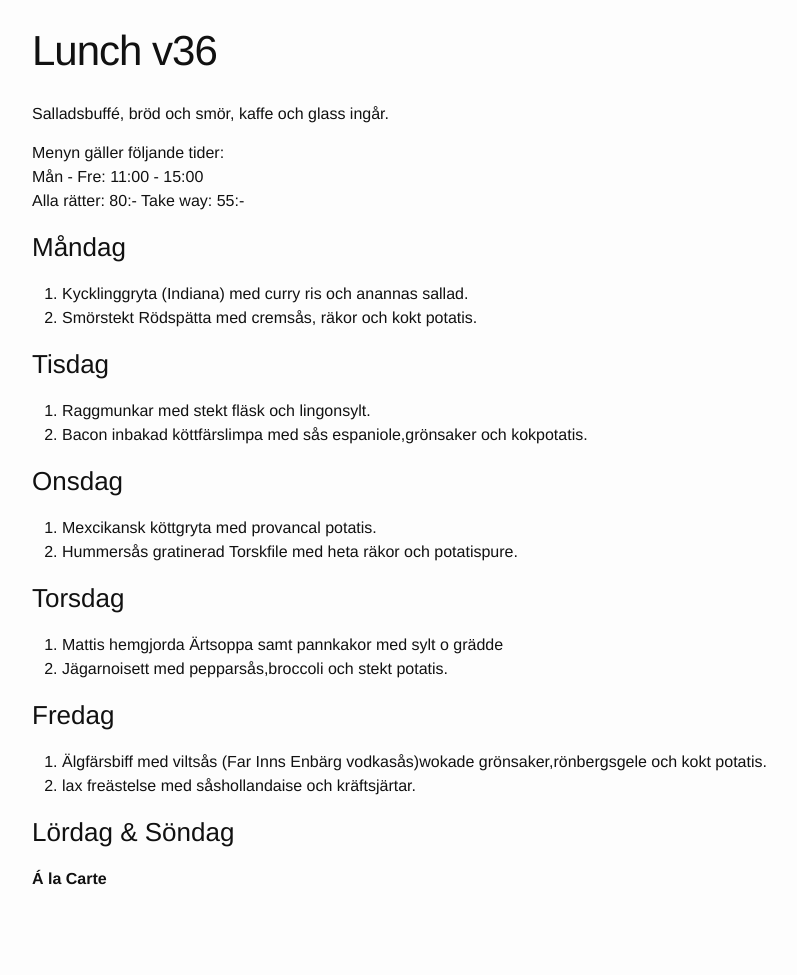
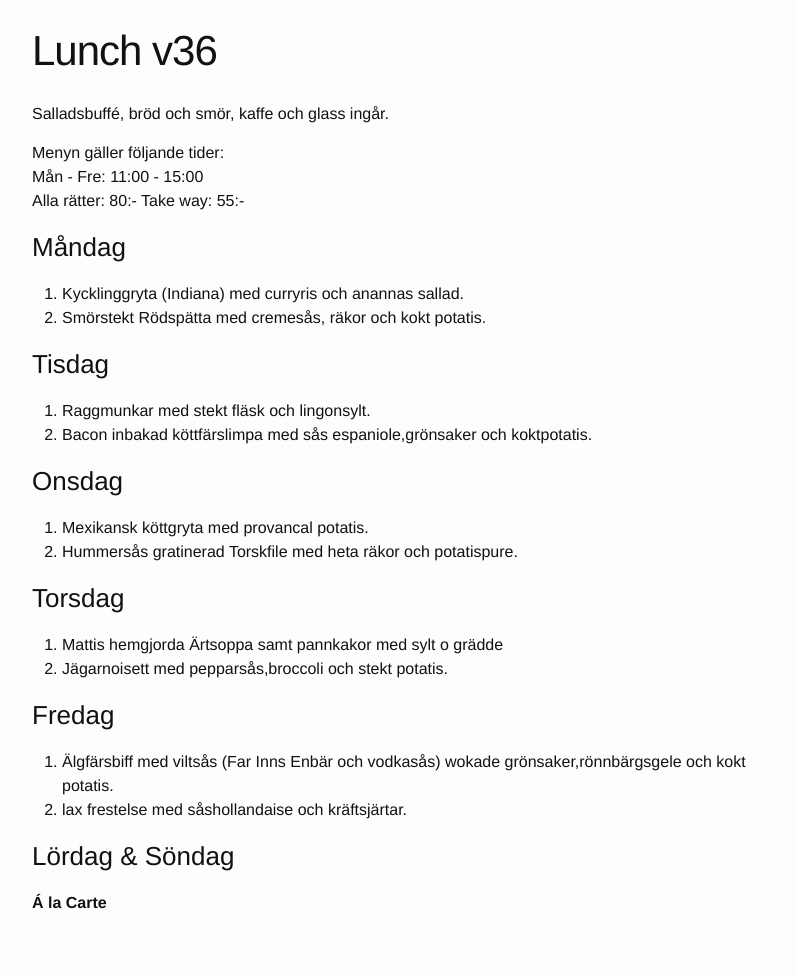
Before and after one commit to FarInn62/farinn62.github.io, a Jekyll site: the page built from lunch.md, in a window 1280 px wide. Shown: the whole page, without its empty margins (238-1035 px from the left). Built offline with Jekyll 4.4.1, drawn with Linux system fonts in a browser that asks for light colours; before the commit the page ends 951 px from its top, so only the background shows below that.

Commit message:
Updated lunch.md

```diff
--- a/lunch.md
+++ b/lunch.md
@@ -4,6 +4,7 @@ title: Lunch v36
 permalink: /lunch/
 published: true
 ---
+
 
 
 
@@ -22,17 +23,17 @@ Alla rätter: 80:- Take way: 55:-
 
 ### Måndag
 
-1. Kycklinggryta (Indiana) med curry ris och anannas sallad.
-2. Smörstekt Rödspätta med cremsås, räkor och kokt potatis.
+1. Kycklinggryta (Indiana) med curryris och anannas sallad.
+2. Smörstekt Rödspätta med cremesås, räkor och kokt potatis.
 
 ### Tisdag
 
 1. Raggmunkar med stekt fläsk och lingonsylt.
-2. Bacon inbakad köttfärslimpa med sås espaniole,grönsaker och kokpotatis.
+2. Bacon inbakad köttfärslimpa med sås espaniole,grönsaker och koktpotatis.
 
 ### Onsdag
 
-1. Mexcikansk köttgryta med provancal potatis.
+1. Mexikansk köttgryta med provancal potatis.
 2. Hummersås gratinerad Torskfile med heta räkor och potatispure.
 
 ### Torsdag
@@ -43,8 +44,8 @@ Alla rätter: 80:- Take way: 55:-
 
 ### Fredag
 
-1. Älgfärsbiff med viltsås (Far Inns Enbärg vodkasås)wokade grönsaker,rönbergsgele och kokt potatis.
-2. lax freästelse med såshollandaise och kräftsjärtar.
+1. Älgfärsbiff med viltsås (Far Inns Enbär och vodkasås) wokade grönsaker,rönnbärgsgele och kokt potatis.
+2. lax frestelse med såshollandaise och kräftsjärtar.
 
 ### Lördag & Söndag
 
```
